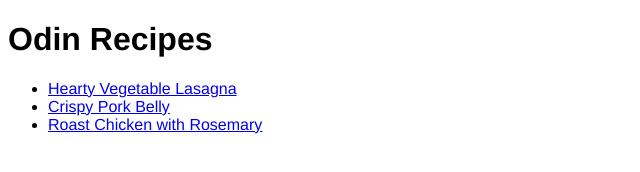
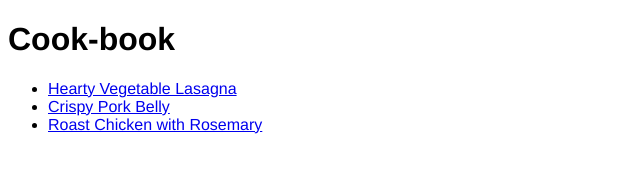
Before and after one commit to kenyachan/cook-book, a plain HTML site: page index.html in a window 1280 px wide. Shown: the whole page, without its empty margins (0-640 px from the left). Drawn offline with Linux system fonts and the light colour scheme.

Commit message:
Change sit name

```diff
--- a/index.html
+++ b/index.html
@@ -4,11 +4,11 @@
     <meta charset="UTF-8">
     <meta http-equiv="X-UA-Compatible" content="IE=edge">
     <meta name="viewport" content="width=device-width, initial-scale=1.0">
-    <title>Odin Recipes</title>
+    <title>Cook-book</title>
     <link rel="stylesheet" href="css/style.css">
 </head>
 <body>
-    <h1>Odin Recipes</h1>
+    <h1>Cook-book</h1>
     <ul>
         <li><a href="./recipes/lasagna.html">Hearty Vegetable Lasagna</a></li>
         <li><a href="./recipes/crispy-pork-belly.html">Crispy Pork Belly</a></li>
```
